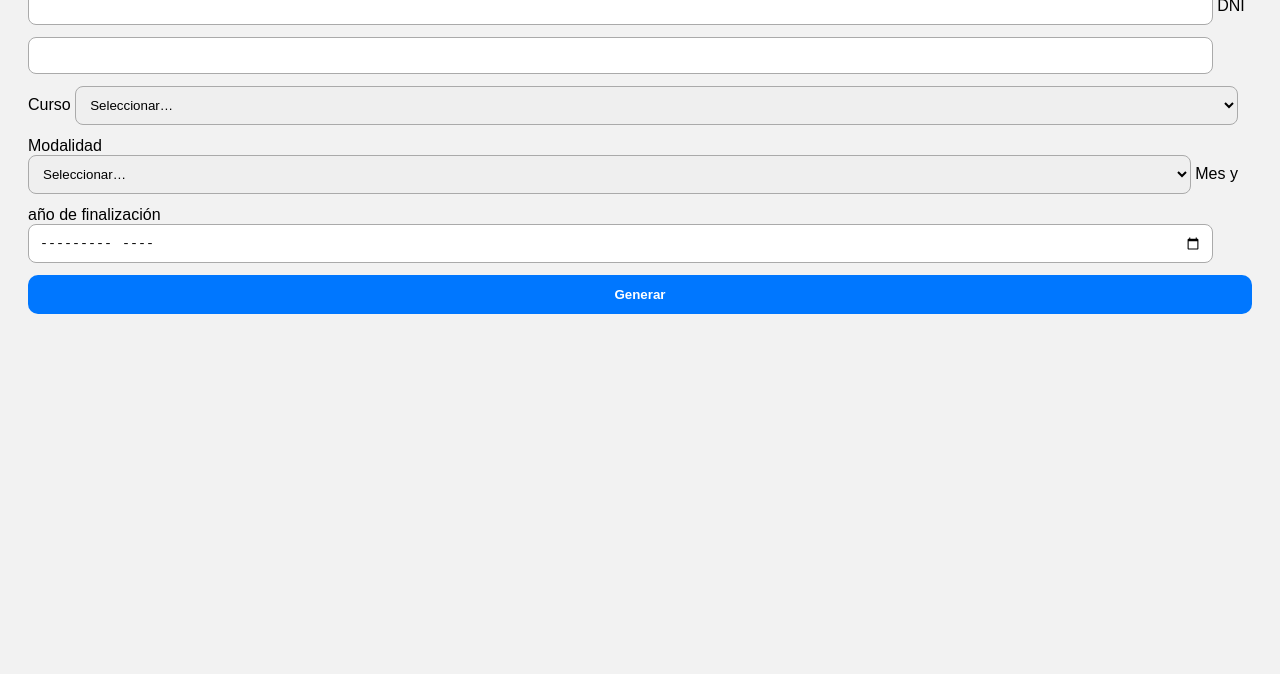
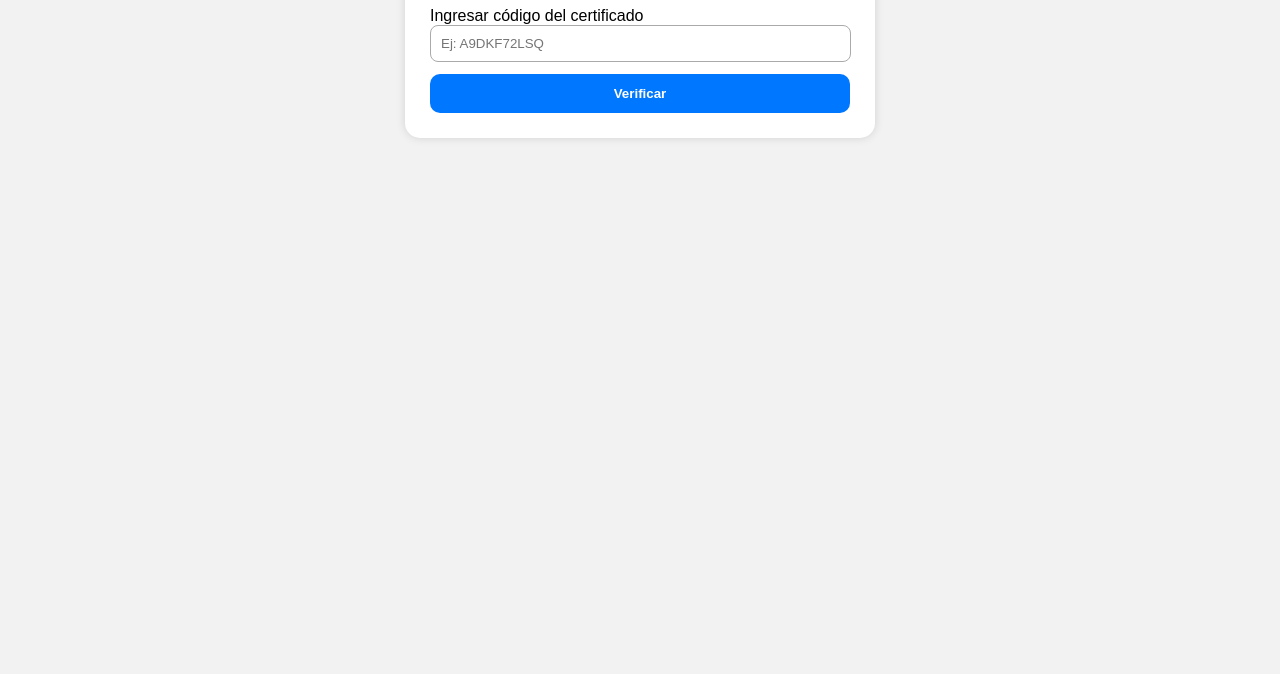
Before and after one commit to axeltronic/verificar, a plain HTML site: page index.html in a window 1280 px wide. Shown: the part 126-800 px from the top of the page. Drawn offline with Linux system fonts and the light colour scheme.

Commit message:
Update index.html for certificate verification

```diff
--- a/index.html
+++ b/index.html
@@ -1,50 +1,26 @@
 <!DOCTYPE html>
 <html lang="es">
 <head>
-  <meta charset="UTF-8">
-  <meta name="viewport" content="width=device-width, initial-scale=1.0">
-  <title>Generar certificado</title>
-  <link rel="stylesheet" href="style.css">
+    <meta charset="UTF-8">
+    <meta name="viewport" content="width=device-width, initial-scale=1.0">
+    <title>Verificación de Certificados — Axeltronic</title>
+    <link rel="stylesheet" href="style.css">
+    <script defer src="verify.js"></script>
 </head>
+
 <body>
 
-<h2>Generar Certificado</h2>
+<div class="container">
+    <h1>Verificar Certificado</h1>
 
-<form id="certForm">
-  <label>Nombre completo</label>
-  <input type="text" id="name" required>
+    <div class="card">
+        <label>Ingresar código del certificado</label>
+        <input id="codeInput" type="text" placeholder="Ej: A9DKF72LSQ">
+        <button id="btnVerificar">Verificar</button>
+    </div>
 
-  <label>DNI</label>
-  <input type="text" id="dni" required>
-
-  <label>Curso</label>
-  <select id="course" required>
-    <option value="">Seleccionar…</option>
-    <option>Reparación de celulares</option>
-    <option>Reparación de celulares intermedio</option>
-    <option>Remanufactura de pantallas</option>
-    <option>Software básico-intermedio</option>
-  </select>
-
-  <label>Modalidad</label>
-  <select id="modality" required>
-    <option value="">Seleccionar…</option>
-    <option>Presencial</option>
-    <option>Online</option>
-  </select>
-
-  <label>Mes y año de finalización</label>
-  <input type="month" id="enddate" required>
-
-  <button type="submit">Generar</button>
-</form>
-
-<div id="result" style="display:none;">
-  <h3>Certificado generado</h3>
-  <p>Código: <span id="codeDisplay"></span></p>
-  <img id="qrImage" style="width:200px;">
+    <div id="resultado"></div>
 </div>
 
-<script src="admin.js"></script>
 </body>
 </html>
```
